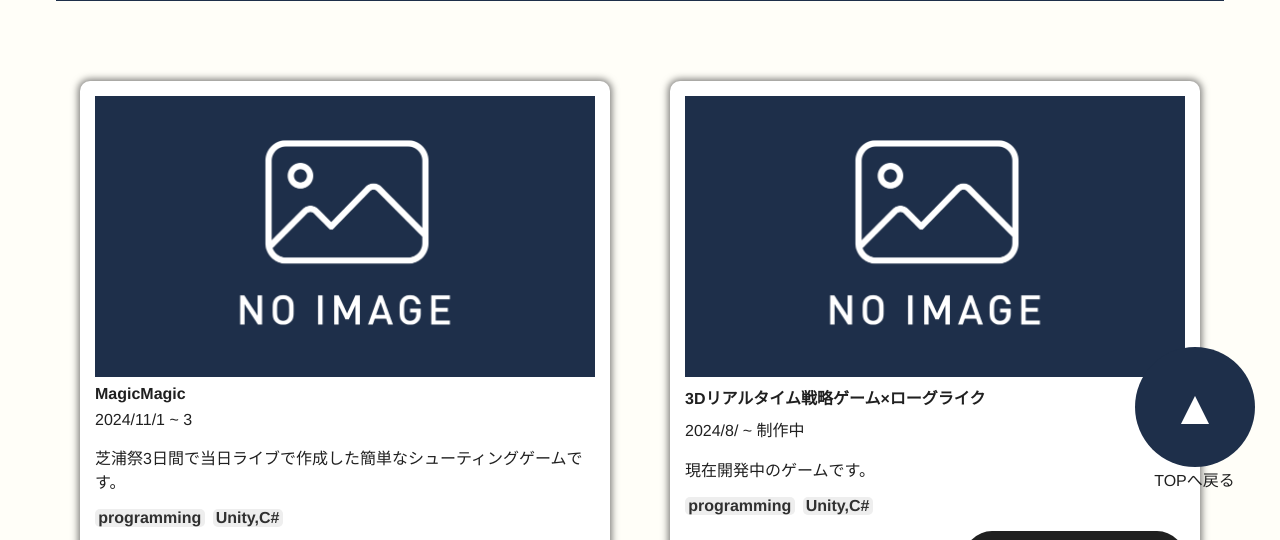
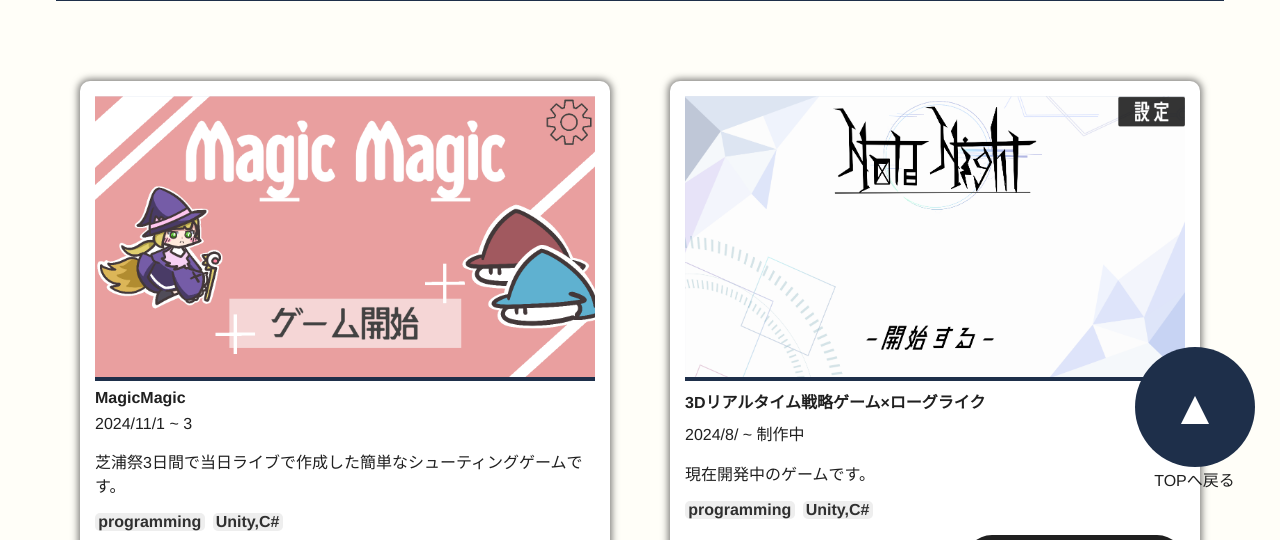
Before and after one commit to rurutala/rurutala.github.io, a plain HTML site: page works-all/works-all.html in a window 1280 px wide. Shown: the part 254-794 px from the top of the page. Drawn offline with nearby package versions, Linux system fonts and the light colour scheme.

Commit message:
pgサムネ追加

```diff
--- a/works-all/works-all.html
+++ b/works-all/works-all.html
@@ -56,7 +56,7 @@
         <a href="./../works-detail/pg12.html">
         <div class="works-display">
             <div class="works-image">
-                <img src="./../image/noimage.png" alt="packet" class="responsive-img-slide" style="filter: brightness(0) invert(1); width: 70%; padding-top: 8%; padding-left: 15%;">
+                <img src="./../image/pg12.png" alt="packet" class="responsive-img-slide">
             </div>
             <div class="works-all-title">
                 MagicMagic
@@ -85,7 +85,7 @@
         <a href="./../works-detail/pg11.html">
         <div class="works-display">
             <div class="works-image">
-                <img src="./../image/noimage.png" alt="packet" class="responsive-img-slide" style="filter: brightness(0) invert(1); width: 70%; padding-top: 8%; padding-left: 15%;">
+                <img src="./../image/pg11.png" alt="packet" class="responsive-img-slide">
             </div>
             <div class="works-all-title">
                 3Dリアルタイム戦略ゲーム×ローグライク
```
Also changed, not shown: image/pg11.png (added), image/pg12.png (added).
